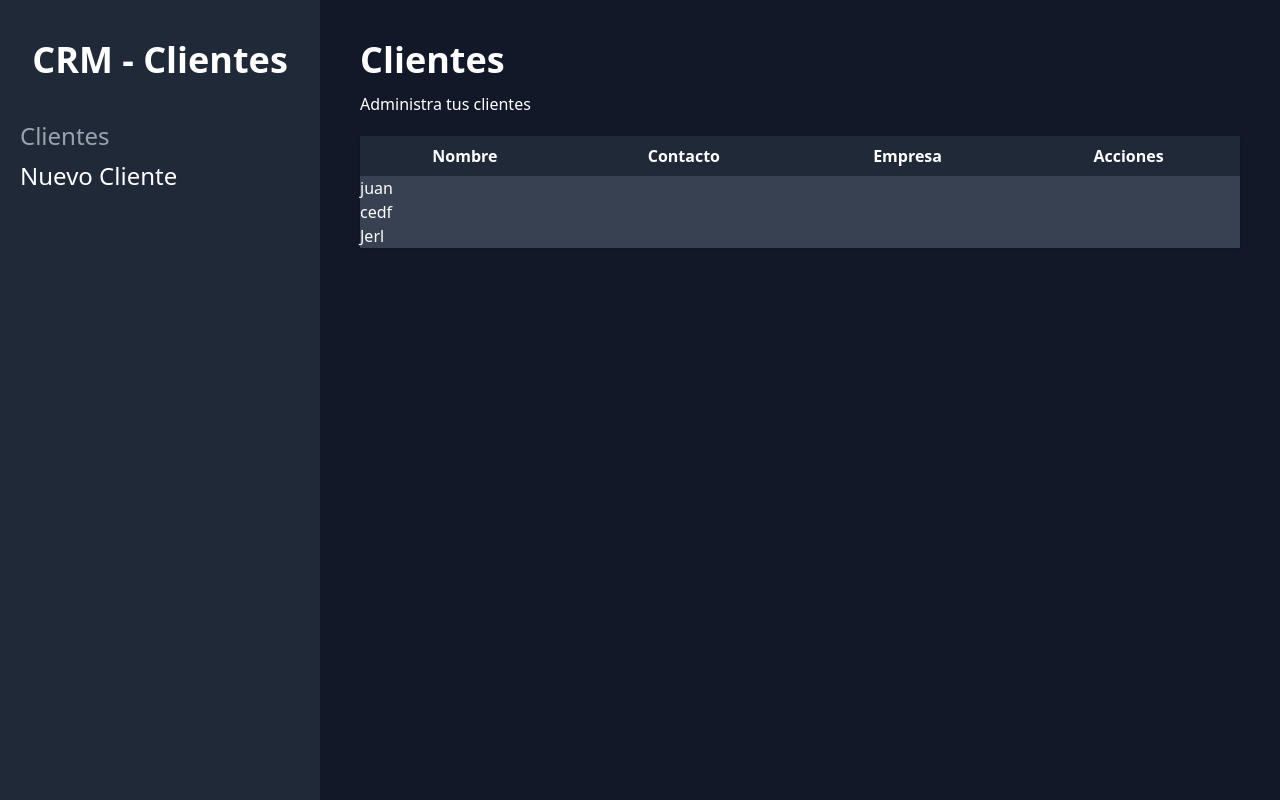
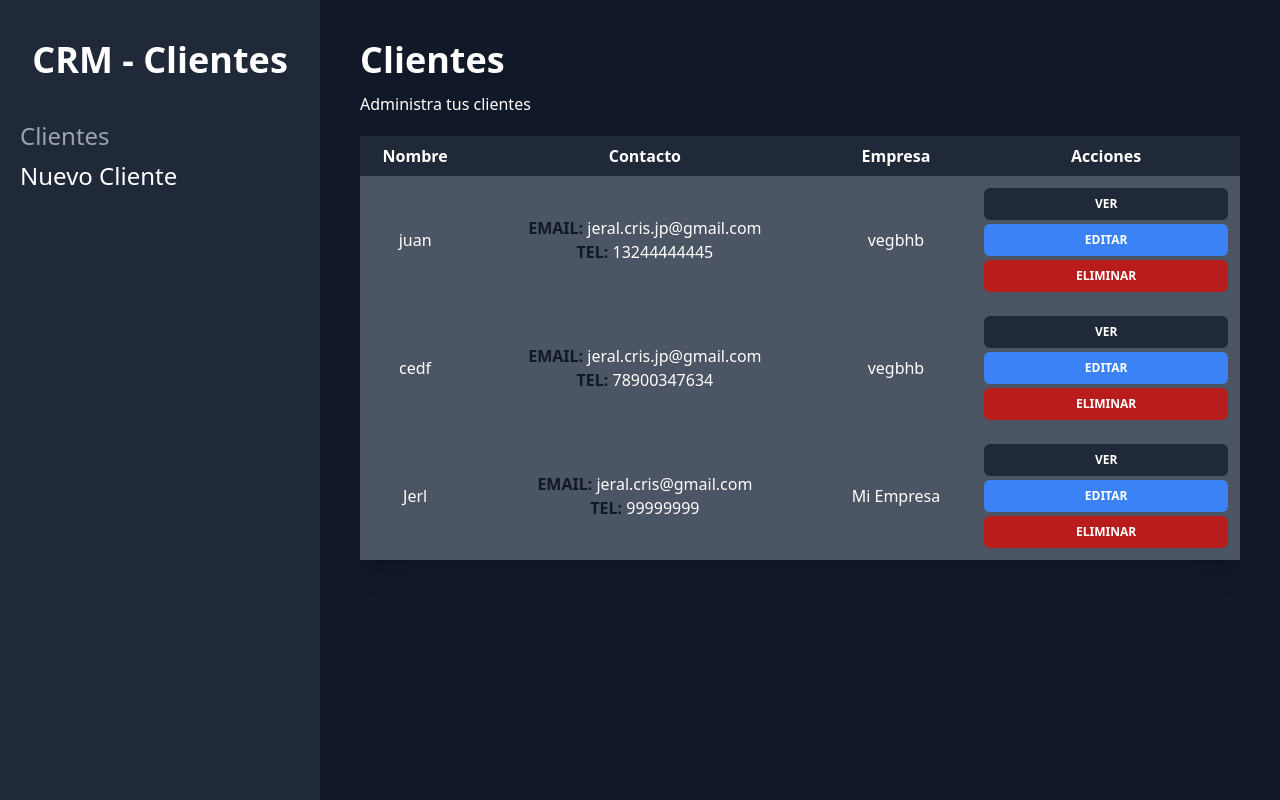
Before and after one commit to JeralPineda/react-admin-clients, a React (Vite) app: page /clientes in a window 1280 px wide. Built offline with nearby package versions, Linux system fonts and the light colour scheme; data requests are answered from the project's data file.

Commit message:
Mostrando la informacion del cliente

```diff
--- a/src/components/Client.jsx
+++ b/src/components/Client.jsx
@@ -1,10 +1,32 @@
 import React from 'react';
 
 const Client = ({cliente}) => {
+   const {nombre, empresa, email, telefono, notas, id} = cliente;
+
    return (
-      <div>
-         <h1>{cliente.nombre}</h1>
-      </div>
+      <tr className="text-center  hover:bg-gray-700">
+         <td className="p-3">{nombre}</td>
+         <td className="p-3">
+            <p>
+               <span className="text-gray-900 uppercase font-bold">Email:</span> {email}
+            </p>
+            <p>
+               <span className="text-gray-900 uppercase font-bold">Tel:</span> {telefono}
+            </p>
+         </td>
+         <td className="p-3">{empresa}</td>
+         <td className="p-3">
+            <button type="button" className="bg-gray-800 hover:bg-gray-900 w-full rounded-md  p-2 uppercase font-bold text-xs mb-1">
+               ver
+            </button>
+            <button type="button" className="bg-blue-500 hover:bg-blue-600 w-full rounded-md  p-2 uppercase font-bold text-xs mb-1">
+               Editar
+            </button>
+            <button type="button" className="bg-red-700 hover:bg-red-800 w-full rounded-md  p-2 uppercase font-bold text-xs">
+               Eliminar
+            </button>
+         </td>
+      </tr>
    );
 };
 
--- a/src/pages/Home.jsx
+++ b/src/pages/Home.jsx
@@ -27,7 +27,7 @@ const Home = () => {
          <h1 className="font-black text-4xl">Clientes</h1>
          <p className="mt-3">Administra tus clientes</p>
 
-         <table className="w-full mt-5 table-auto shadow bg-gray-700">
+         <table className="w-full mt-5 table-auto shadow-xl bg-gray-600">
             <thead className="bg-gray-800">
                <tr>
                   <th className="p-2">Nombre</th>
```
